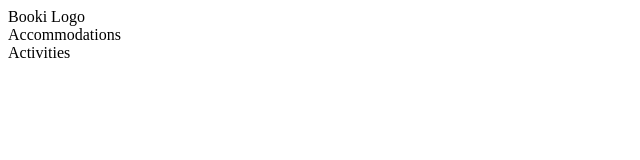
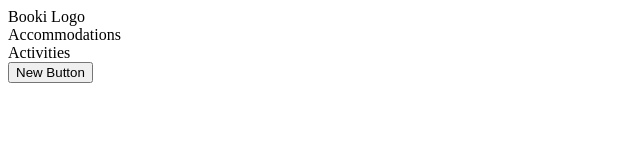
Before and after one commit to msebastian1/booki, a plain HTML site: page index.html in a window 1280 px wide. Shown: the whole page, without its empty margins (0-640 px from the left). Drawn offline with Linux system fonts and the light colour scheme.

Commit message:
add a new button in the footer

```diff
--- a/index.html
+++ b/index.html
@@ -16,6 +16,8 @@
     </nav>
     <header></header>
 
-    <footer></footer>
+    <footer>
+      <button>New Button</button>
+    </footer>
   </body>
 </html>
```
